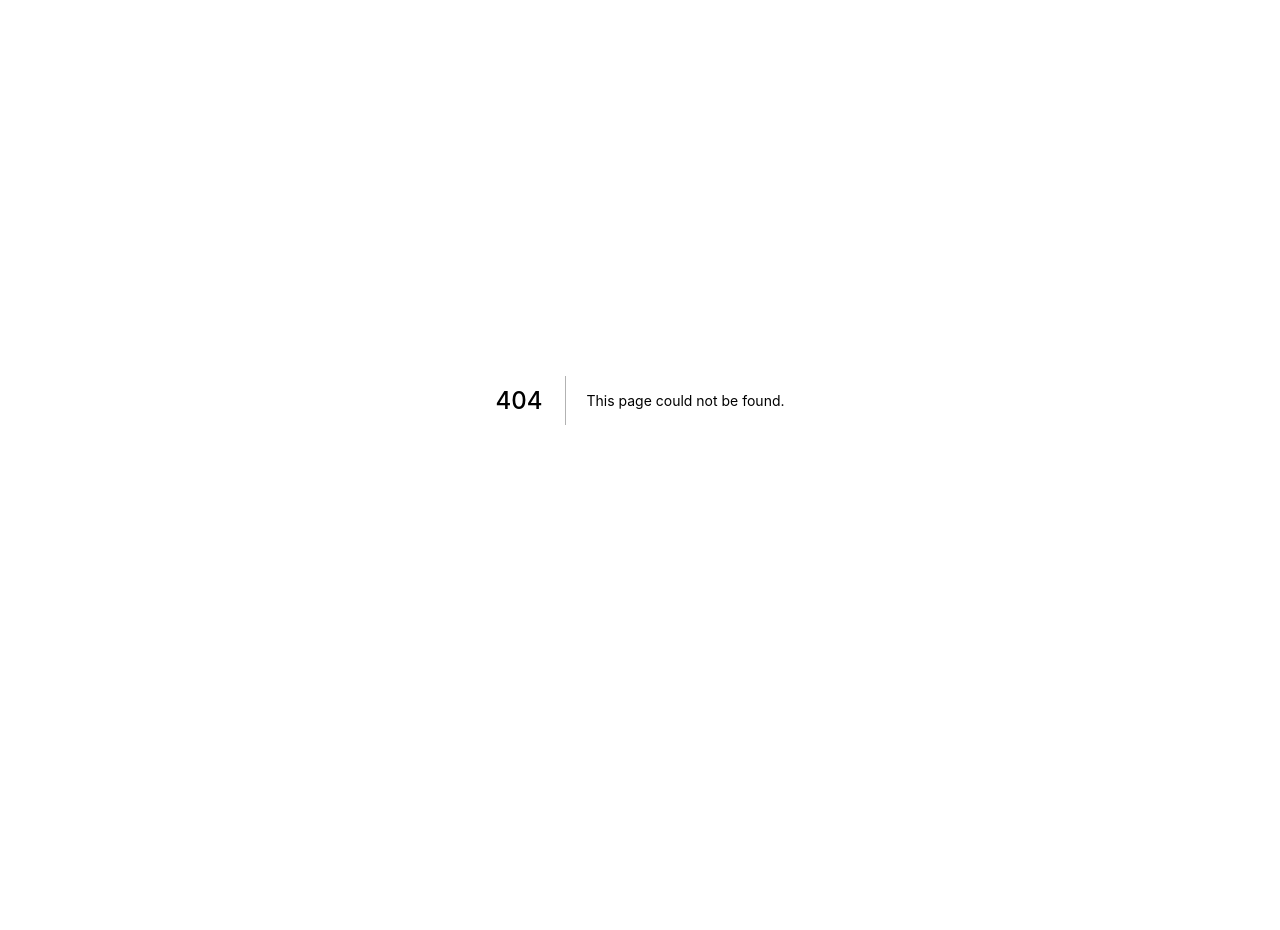
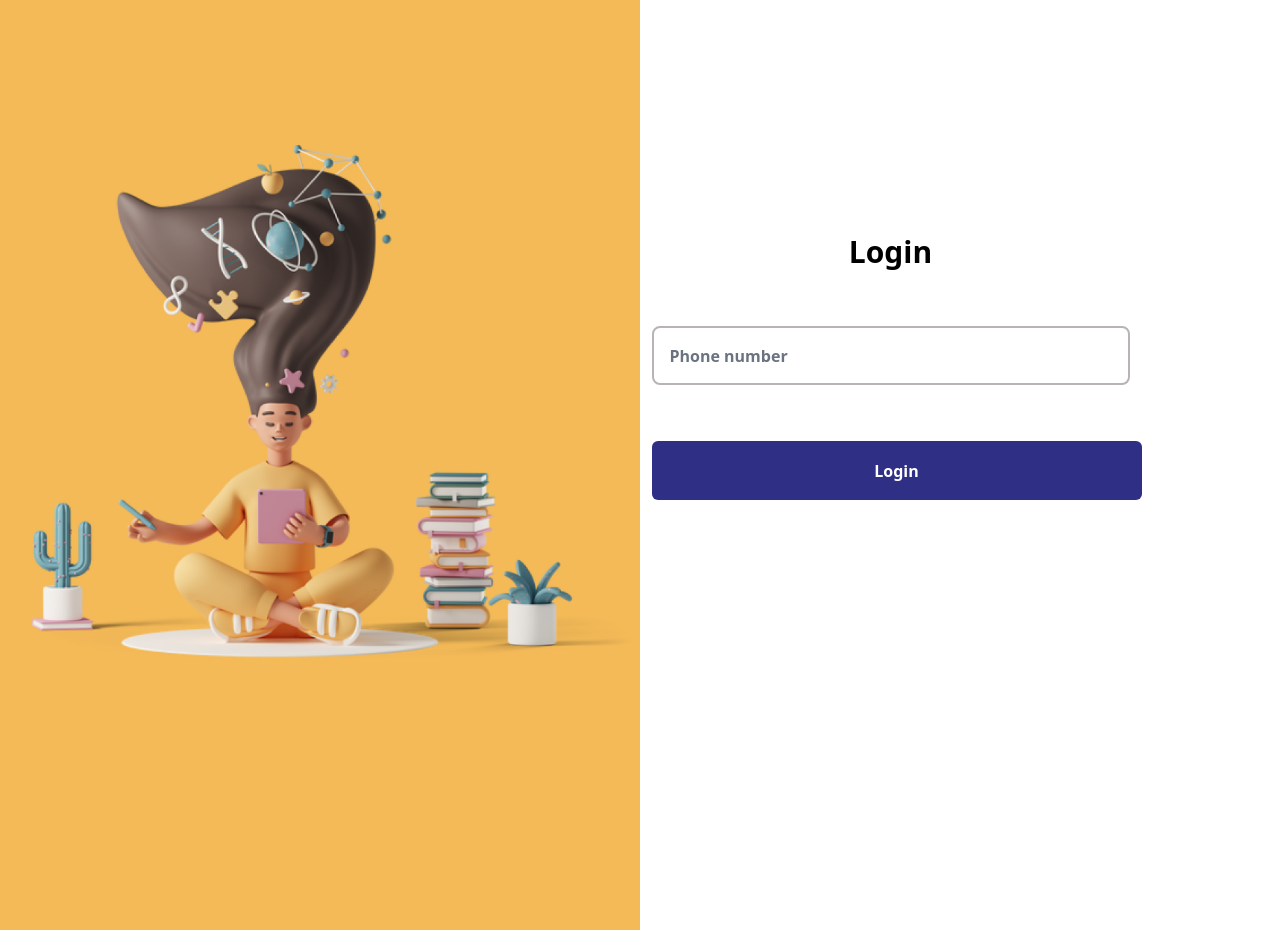
Before and after one commit to akanandhu/learn-react, a Next.js app: page /login/loginPage in a window 1280 px wide. Before the commit this address had no page. Before the commit the page ends 800 px from the top, so only its background shows below. Built offline with nearby package versions, Linux system fonts and the light colour scheme.

Commit message:
Login page created

```diff
--- a/pages/index.tsx
+++ b/pages/index.tsx
@@ -14,8 +14,8 @@ const Home: NextPage = () => {
       </Head>
 
       <main className={styles.main}>
-        <h1>
-      <Link href={'./morepage/nextPage'} className='text-blue-700' >Link 1</Link>
+        <h1 className='text-blue-700'>
+      <Link href={'./morepage/nextPage'}  >Link 1</Link>
       </h1>
       <button onClick={()=>{
 
@@ -23,7 +23,30 @@ const Home: NextPage = () => {
 
       <h3 className='text-red-500'>Content<Link href={'./contentPage/mainPage'}>Page </Link></h3>
       <h3>Tailwind Css <Link href={'./content2/content2'}> Content Page  </Link></h3>
-      <h3 className='text-red-800'> Trail</h3>
+      <h3 className='text-red-800'><Link href={'./login/loginPage'}>Login Page</Link></h3>
+
+      {/* <div className='h-[200px] w-[550px] bg-black flex text-white text-center justify-center  '>
+        <div className='grid grid-flow-col grid-cols-4 grid-rows-1  w-[100%]'>
+        <button className='h-[100px] w-[100px] bg-white text-black ml-5 mt-5 rounded-xl'>1</button>
+        <button className='h-[100px] w-[100px] bg-white text-black ml-5 mt-5 rounded-xl'>2</button>
+        <button className='h-[100px] w-[100px] bg-white text-black ml-5 mt-5 rounded-xl'>3</button>
+        <button className='h-[100px] w-[100px] bg-white text-black ml-5 mt-5 rounded-xl'>4</button>
+        </div>
+
+        </div>
+
+        <div className='h-[200px] w-[550px] bg-black flex text-white text-center justify-center '>
+          <div className='grid grid-flow-col grid-cols-4 grid-rows-1  w-[100%]'>
+        <button className='h-[100px] w-[100px] bg-white text-black ml-5 mt-5 rounded-xl'>5</button>
+        <button className='h-[100px] w-[100px] bg-white text-black ml-5 mt-5 rounded-xl'>6</button>
+        <button className='h-[100px] w-[100px] bg-white text-black ml-5 mt-5 rounded-xl'>7</button>
+        <button className='h-[100px] w-[100px] bg-white text-black ml-5 mt-5 rounded-xl'>8</button>
+        </div>
+
+        </div> */}
+
+
+
       </main>
 
 
--- /dev/null
+++ b/pages/login/loginPage.tsx
@@ -0,0 +1,25 @@
+import React from 'react'
+import student from '/public/images/student.png';
+import Image from 'next/image';
+
+function loginPage() {
+  return (
+    <div className=' flex h-[930px] w-[100%]'>
+        <div className='  bg-orangeBG h-[100%] w-[50%] flex justify-center content-center'>
+            <div className='h-[700px] w-[700px] content-center ml-8 align-middle mt-14 '>
+            <Image src={student}  className=' object-fill '/>
+            </div>
+        </div>
+        <div className='bg-white h-[100%] w-[50%]  flex justify-center flex-1'>
+        <div className='h-[559px] w-[617px] flex flex-col  pt-[218px] pr-[139px] gap-14 mt-4'>
+            <h1 className='text-black text-center font-semibold text-3xl'>Login</h1>
+            <input type='text' placeholder='Phone number' className=' rounded-[8px] border-solid border-2  border-borderColor  h-[59px] w=[523px] placeholder-gray-500 placeholder:font-semibold px-4 '></input>
+            <button className=' bg-bluebutton w-[490px] h-[59px] text-white font-sans font-semibold rounded-md'>Login</button>
+        </div>
+        </div>
+
+    </div>
+  )
+}
+
+export default loginPage
--- a/tailwind.config.js
+++ b/tailwind.config.js
@@ -19,6 +19,9 @@ module.exports = {
       "color5" : "#666268" ,
       "buttoncolor" : "#F1F1F1",
       "bluebutton" : "#2F2F85",
+      "loginbutton" : "#5500C2",
+      "orangeBG" : "#F4BA58",
+      "borderColor" : "#B9B4B4",
 
     },
 
```
Also changed, not shown: public/images/student.png (added).
